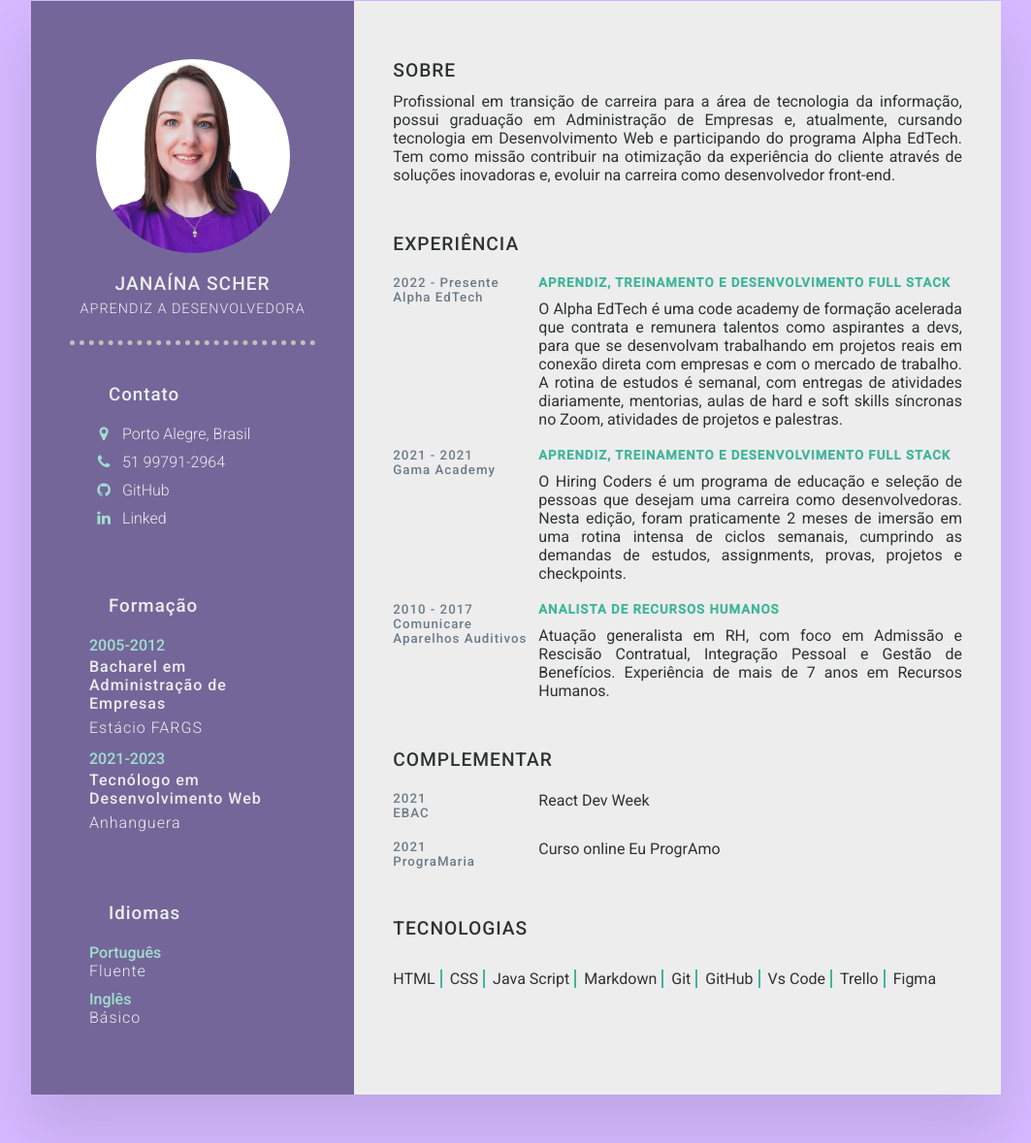
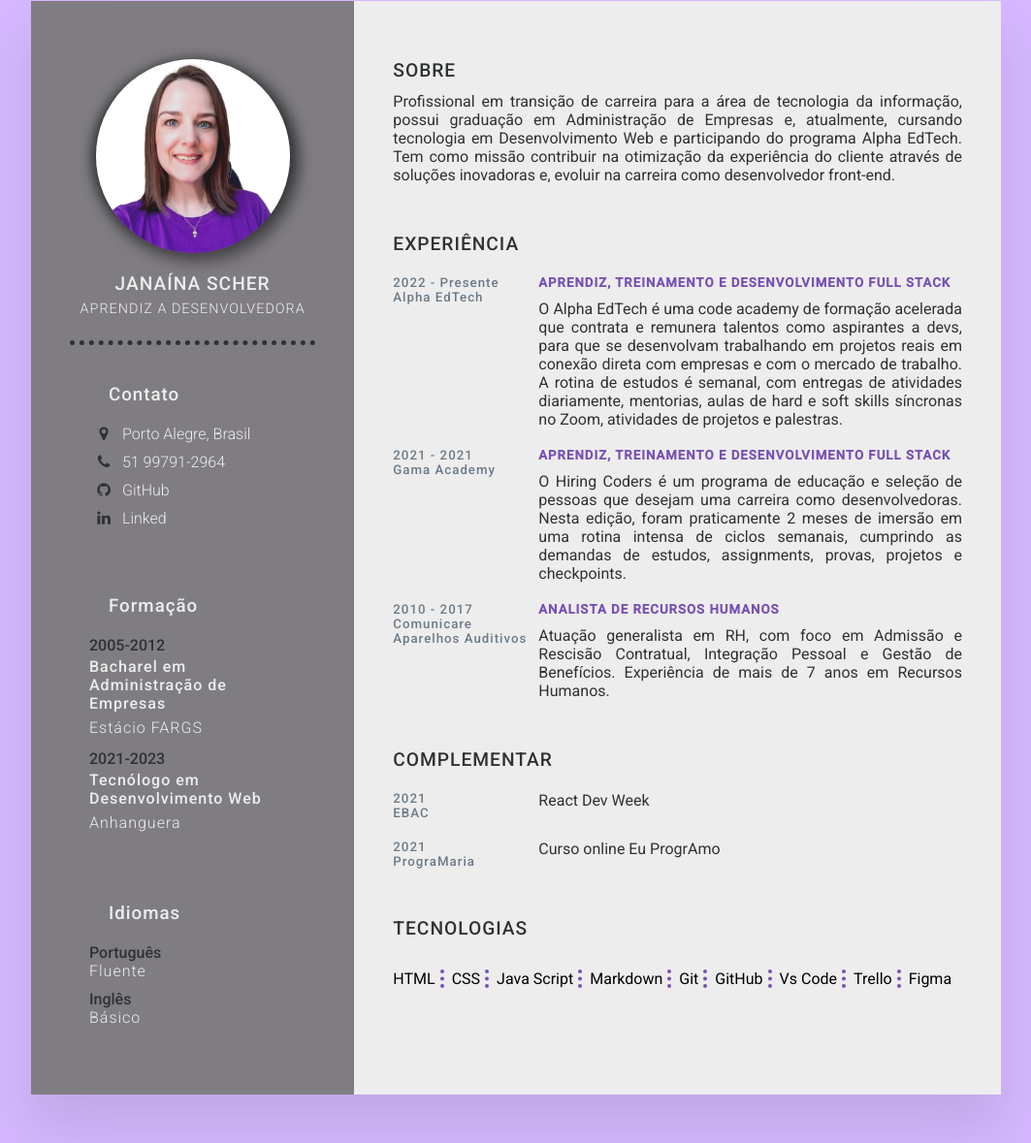
Before and after one commit to janascher/alpha-edtech-desafio-curriculo, a plain HTML site: page index.html in a window 1280 px wide. Shown: the part 49-1228 px from the top of the page at 97% size, without its empty margins (108-1171 px from the left). Drawn offline with Linux system fonts and the light colour scheme.

Commit message:
chore: changed colors

```diff
--- a/style/styles.css
+++ b/style/styles.css
@@ -1,7 +1,7 @@
 /* ### Configuração geral da página ### */
 * {
     box-sizing: border-box;
-    color: hsl(180, 3%, 19%);
+    /*color: hsl(180, 3%, 19%);*/
     font-family: 'Roboto', sans-serif;
     margin: 0;
     padding: 0;
@@ -34,7 +34,7 @@ body {
 
 /* # Left Column # */
 #container .leftSide {
-    background: hsla(256, 20%, 50%, 1);
+    background: hsla(270, 2%, 50%, 1);
     position: relative;
     padding: 40px;
 }
@@ -43,7 +43,7 @@ body {
 .profile {
     display: flex;
     align-items: center;
-    border-bottom: 5px dotted hsl(0, 0%, 75%);
+    border-bottom: 5px dotted hsl(180, 3%, 19%);
     flex-direction: column;
     padding-bottom: 20px;
     position: relative;
@@ -51,6 +51,7 @@ body {
 
 .profile .imageProfile {
     border-radius: 50%;
+    box-shadow: -10px 0px 13px -7px #2f3232, 10px 0px 13px -7px #2f3232, 5px 5px 15px 5px rgb(0 0 0 / 40%);
     overflow: hidden;
     position: relative;
     height: 200px;
@@ -113,7 +114,7 @@ span {
 }
 
 .contact ul li .icon i {
-    color: hsl(166, 48%, 75%);
+    color: hsl(180, 3%, 19%);
 }
 
 .contact ul li span {
@@ -142,7 +143,7 @@ span {
 }
 
 .education h5 {
-    color: hsl(166, 48%, 75%);
+    color: hsl(180, 3%, 19%);
     font-size: 1rem;
     font-weight: 500;
 }
@@ -169,7 +170,7 @@ span {
 }
 
 .languages h5 {
-    color: hsl(166, 48%, 75%);
+    color: hsl(180, 3%, 19%);
     font-size: 1rem;
     font-weight: 500;
 }
@@ -227,7 +228,7 @@ span {
 }
 
 .about .box .office h5 {
-    color: hsl(166, 48%, 48%);
+    color: hsla(264, 39%, 51%, 1);
     letter-spacing: 1px;
     margin-bottom: 10px;
     text-transform: uppercase;
@@ -240,7 +241,7 @@ span {
 }
 
 .box ul li {
-    border-right: 2px solid hsl(166, 48%, 48%);
+    border-right: 4px dotted hsla(264, 39%, 51%, 1);
     list-style: none;
     padding-right: 5px;
     margin: 10px 0;
```
